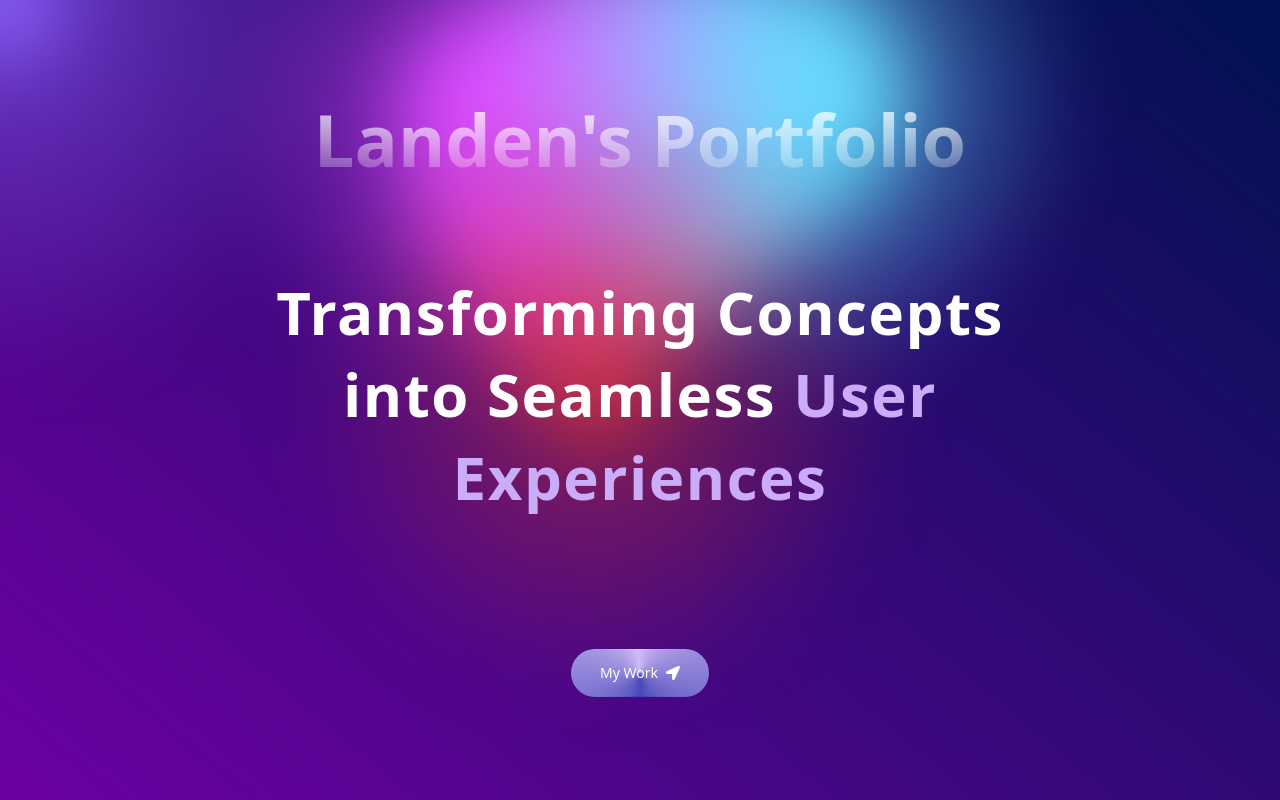
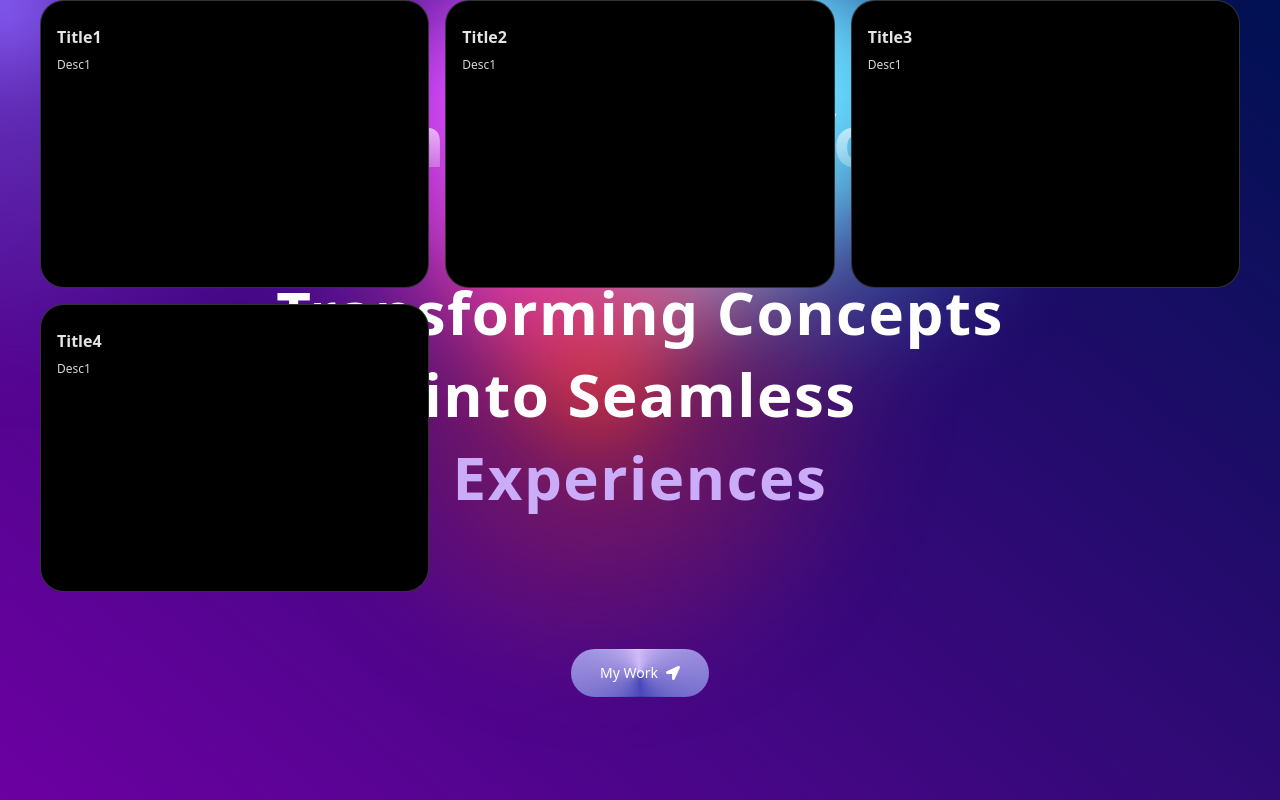
Before and after one commit to lwalker107/portfoliowebsite_24, a Next.js app: page / in a window 1280 px wide. Built offline with nearby package versions, Linux system fonts and the light colour scheme.

Commit message:
added bento grids but they are at the top of the page instead of below the hero section

```diff
--- a/app/page.tsx
+++ b/app/page.tsx
@@ -1,3 +1,4 @@
+import Grid from "@/components/Grid";
 import Hero from "@/components/Hero";
 import { FloatingNav } from "@/components/ui/floating-navbar";
 import { FaHome } from "react-icons/fa";
@@ -12,6 +13,7 @@ export default function Home() {
         {name: 'Home', link: '/', icon: <FaHome />}
       ]}/>
       <Hero />
+      <Grid />
     </div>
    </main>
   );
--- /dev/null
+++ b/components/Grid.tsx
@@ -0,0 +1,23 @@
+import React from 'react'
+import { BentoGrid, BentoGridItem } from './ui/BentoGrid'
+import { gridItems } from '@/data'
+
+const Grid = () => {
+  return (
+    <section id='about'>
+        <BentoGrid>
+            {gridItems.map
+            ((item) => (
+                <BentoGridItem
+                  id={item.id}
+                  key={item.id}
+                  title={item.title}
+                  description={item.description}
+                />
+            ))}
+        </BentoGrid>
+    </section>
+  )
+}
+
+export default Grid
--- a/components/Hero.tsx
+++ b/components/Hero.tsx
@@ -19,7 +19,7 @@ const Hero = () => {
                             <div className='max-w-full sm:max-w-[89vw] md:max-w-2xl lg:max-w-[60vw] flex flex-col items-center justify-center'>
                                 <TextGenerateEffect
                                     className="text-center text-[24px] sm:text-[32px] md:text-5xl lg:text-6xl"
-                                    words="Transforming Concepts into Seamless User Experiences"
+                                    words="Transforming Concepts into Seamless Experiences"
                                 />
                             </div>
                         </div>
--- /dev/null
+++ b/components/ui/BentoGrid.tsx
@@ -0,0 +1,56 @@
+import { cn } from "@/lib/utils";
+
+export const BentoGrid = ({
+  className,
+  children,
+}: {
+  className?: string;
+  children?: React.ReactNode;
+}) => {
+  return (
+    <div
+      className={cn(
+        "grid md:auto-rows-[18rem] grid-cols-1 md:grid-cols-3 gap-4 max-w-7xl mx-auto ",
+        className
+      )}
+    >
+      {children}
+    </div>
+  );
+};
+
+export const BentoGridItem = ({
+  className,
+  title,
+  description,
+  header,
+  icon,
+  id,
+}: {
+  className?: string;
+  title?: string | React.ReactNode;
+  description?: string | React.ReactNode;
+  header?: React.ReactNode;
+  icon?: React.ReactNode;
+  id: number;
+}) => {
+  return (
+    <div
+      className={cn(
+        "row-span-1 relative rounded-3xl group/bento hover:shadow-xl transition duration-200 shadow-input dark:shadow-none p-4 dark:bg-black dark:border-white/[0.2] bg-white border border-transparent justify-between flex flex-col space-y-4 border-red-500",
+        className
+      )}
+    >
+      {header}
+      <div className="group-hover/bento:translate-x-2 transition duration-200">
+        {icon}
+        <div className="font-sans font-bold text-neutral-600 dark:text-neutral-200 mb-2 mt-2">
+          {title}
+        </div>
+        <div className="font-sans font-normal text-neutral-600 text-xs dark:text-neutral-300">
+          {description}
+        </div>
+      </div>
+    </div>
+  );
+};
--- /dev/null
+++ b/data/index.ts
@@ -0,0 +1,6 @@
+export const gridItems = [
+    {title: 'Title1', description: 'Desc1', id: 1},
+    {title: 'Title2', description: 'Desc1', id: 2},
+    {title: 'Title3', description: 'Desc1', id: 3},
+    {title: 'Title4', description: 'Desc1', id: 4},
+]
--- a/package.json
+++ b/package.json
@@ -11,7 +11,7 @@
   "dependencies": {
     "@tabler/icons-react": "^3.19.0",
     "clsx": "^2.1.1",
-    "framer-motion": "^11.11.1",
+    "framer-motion": "^11.11.4",
     "mini-svg-data-uri": "^1.4.4",
     "next": "14.2.14",
     "next-themes": "^0.3.0",
```
Also changed, not shown: 1 other file (tests, documents, lock files or other folders).
